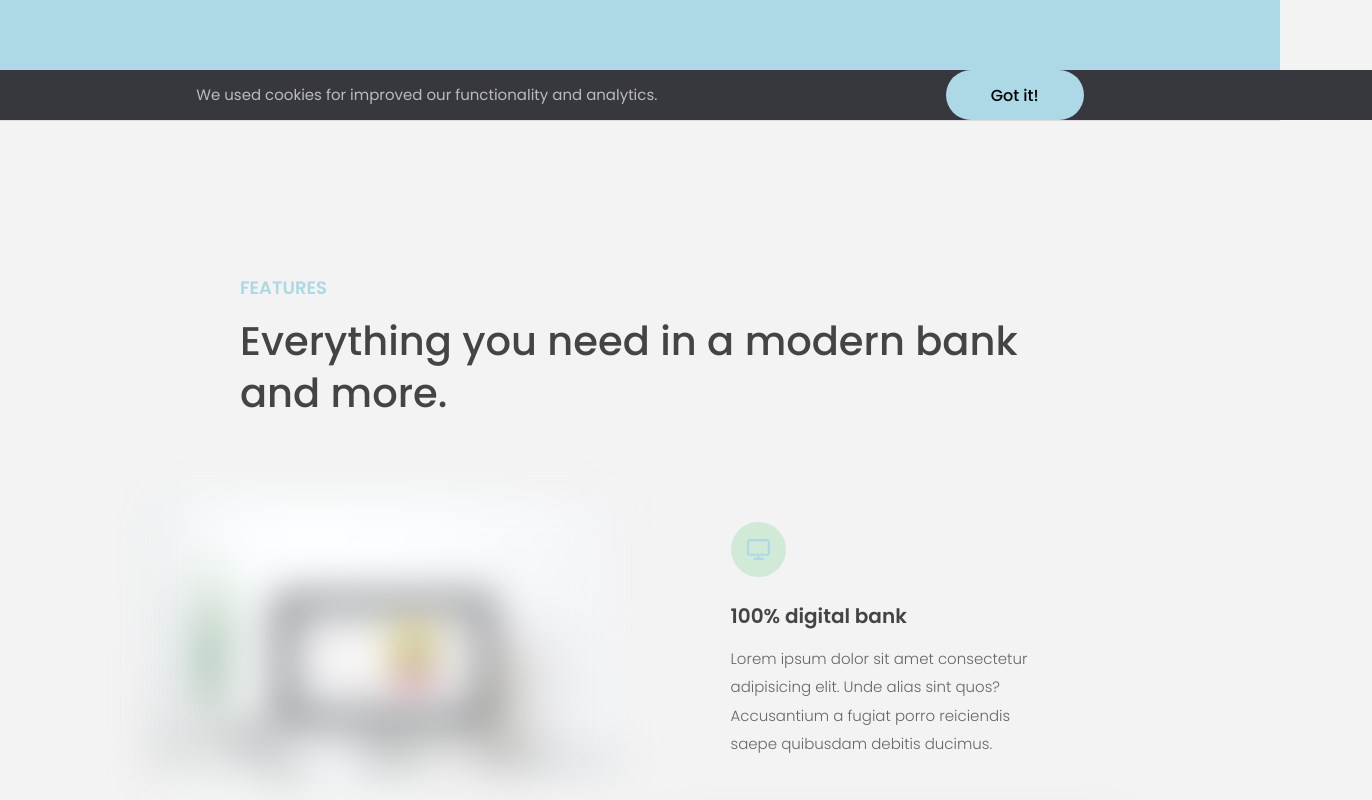
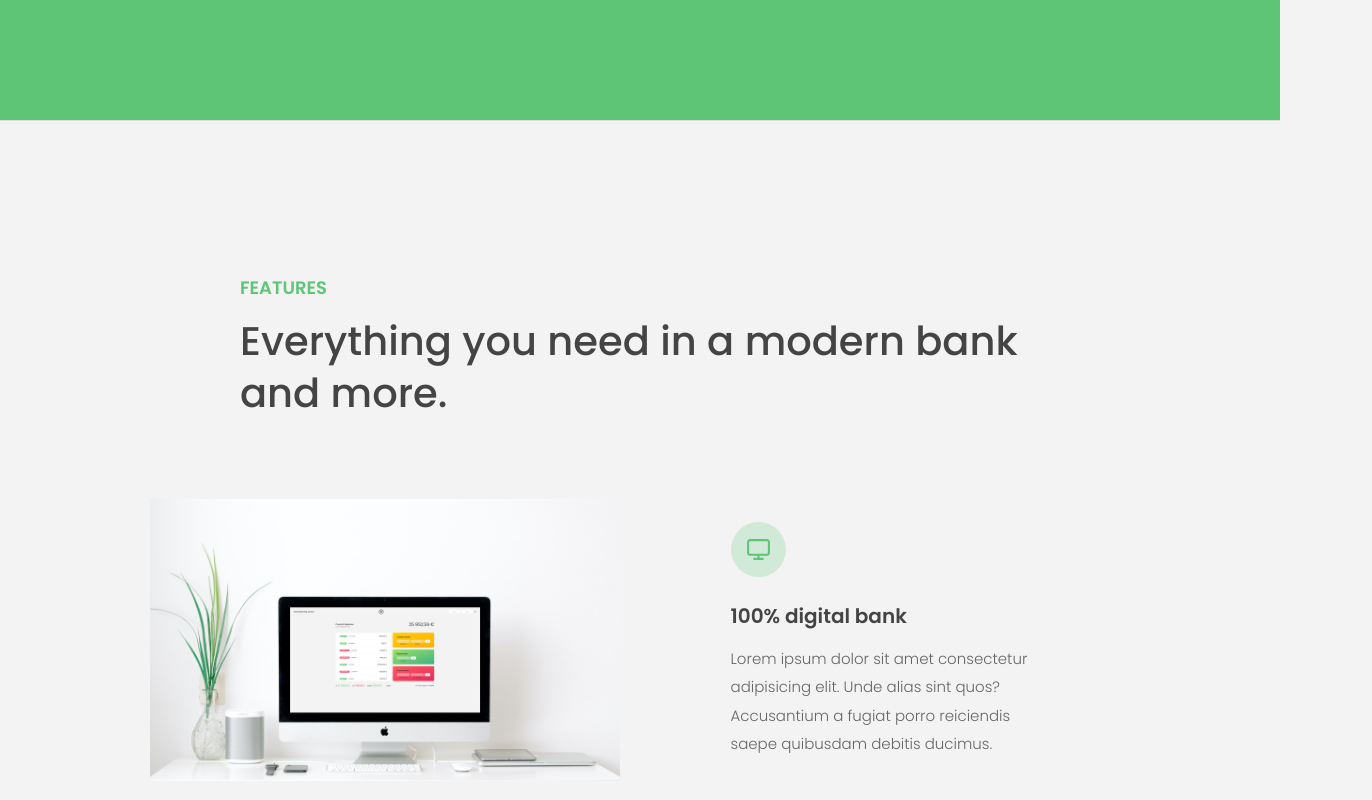
Before and after one commit to Navin78/Fundamentals-of-Javascript, a plain HTML site: page Bankist Website/index.html in a window 1280 px wide. Shown: the part 680-1480 px from the top of the page, 1372 px wide, since content can reach past the window. Drawn offline with Linux system fonts and the light colour scheme.

Commit message:
Lazy load

```diff
--- a/Bankist Website/script.js
+++ b/Bankist Website/script.js
@@ -5,6 +5,7 @@ const modal = document.querySelector(".modal");
 const overlay = document.querySelector(".overlay");
 const btnCloseModal = document.querySelector(".btn--close-modal");
 const btnsOpenModal = document.querySelectorAll(".btn--show-modal");
+const nav = document.querySelector('.nav');
 
 const openModal = function () {
   modal.classList.remove("hidden");
@@ -42,31 +43,31 @@ console.log(allbuttons);
 
 // inserting and deleting elements in dom events
 
-const message = document.createElement("div");
-message.classList.add("cookie-message");
-message.innerHTML =
-  'We used cookies for improved our functionality and analytics.<button class="btn btn--close-cookie">Got it!</button>';
-header.append(message);
-message.style.color = "";
-console.log(message);
+// const message = document.createElement("div");
+// message.classList.add("cookie-message");
+// message.innerHTML =
+//   'We used cookies for improved our functionality and analytics.<button class="btn btn--close-cookie">Got it!</button>';
+// header.append(message);
+// message.style.color = "";
+// console.log(message);
 
 // deleting the dom elements use remove or remove child
 
-document
-  .querySelector('.btn--close-cookie')
-  .addEventListener('click', function () {
-    // message.remove();
-    message.parentElement.removeChild(message);
-  });
+// document
+//   .querySelector('.btn--close-cookie')
+//   .addEventListener('click', function () {
+//     // message.remove();
+//     message.parentElement.removeChild(message);
+//   });
 
 // styles  using the dom events
 
-message.style.backgroundColor = "#37383d";
-message.style.width = "120%";
+// message.style.backgroundColor = "#37383d";
+// message.style.width = "120%";
 
 // it will assigning the which button is set as color primary chnage into
-document.documentElement.style.setProperty("--color-primary", "lightblue");
-console.log(logo.src);
+// document.documentElement.style.setProperty("--color-primary", "lightblue");
+// console.log(logo.src);
 
 // classes attributes
 
@@ -207,3 +208,93 @@ tabsContainer.addEventListener('click', function (e) {
     .classList.add('operations__content--active');
 
 });
+
+
+
+// Sticky navigation
+
+const initialcords=section1.getBoundingClientRect();
+
+// console.log(initialcords);
+
+// window.addEventListener('scroll',function()
+// {
+//   // console.log(window.scrollY);
+
+//   if(window.scrollY > initialcords.top)
+//   nav.classList.add('sticky');
+//   else nav.classList.remove('sticky');
+// })
+
+const header1=document.querySelector(".header");
+const navheight=nav.getBoundingClientRect().height;
+
+const stickynav=function(entries)
+{
+  const[entry]=entries;
+  // console.log(entry);
+
+
+if(!entry.isIntersecting)nav.classList.add('sticky');
+else nav.classList.remove('sticky');
+};
+
+const header1observer= new IntersectionObserver(stickynav,{
+  root:null,
+  threshold:0.1,
+  rootMargin:`${navheight}px`,
+
+
+});
+header1observer.observe(header1);
+
+
+
+//Revealing the scroll with slow animation using API observer
+
+const Allsections  =document.querySelectorAll('.section')
+const revealsection=function(entries,observer) {
+  const[entry]=entries;
+  // console.log(entry);
+  if(!entry.isIntersecting) return;
+  entry.target.classList.remove('section--hidden');
+  observer.unobserve(entry.target);
+};
+
+const sectionobserver= new IntersectionObserver(revealsection,
+  {
+   root:null,
+  threshold:0.15,
+  });
+Allsections.forEach(function(section){
+  sectionobserver.observe(section);
+  section.classList.add('section--hidden');
+});
+
+
+// Lazy loading images
+
+const imgtargets=document.querySelectorAll('img[data-src]');
+console.log(imgtargets);
+
+const img=function(entries,observer)
+{
+  const[entry]=entries
+  console.log(entry);
+
+  if(!entry.isIntersecting) return;
+
+  // Replace the src with the data src
+  entry.target.src=entry.target.dataset.src;
+  entry.target.classList.remove('lazy-img');
+
+}
+
+ const observer=new IntersectionObserver(img,
+  {
+    root:null,
+    threshold:0,
+    rootMargin:'-150px',
+  });
+
+  imgtargets.forEach(img=>observer.observe(img));
```
Also changed, not shown: Bankist Website/style.css (line endings or trailing spaces).
